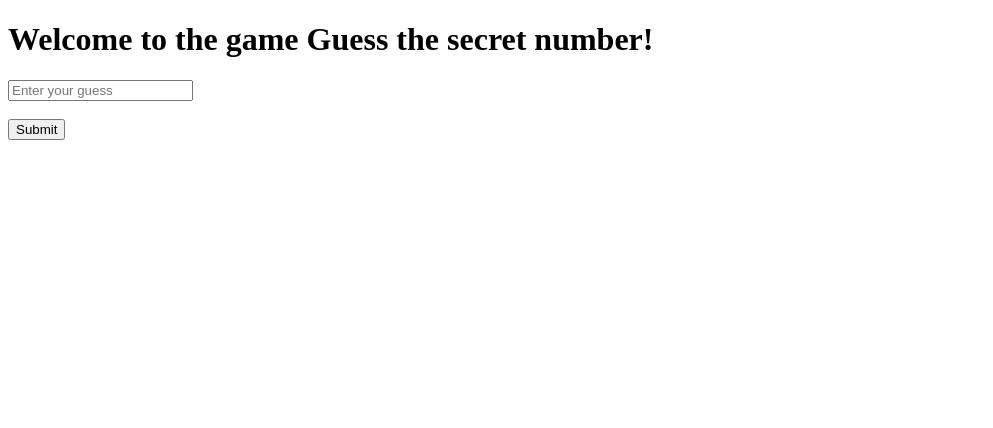
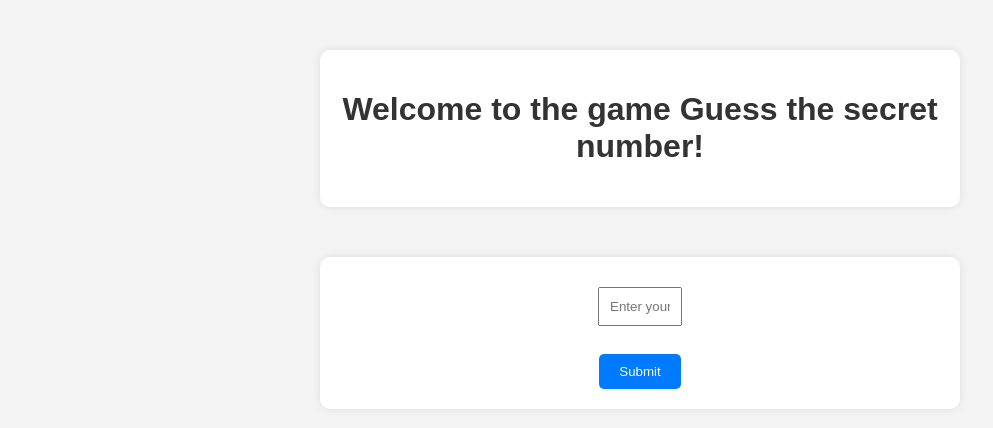
Before and after one commit to Mari0Marusic/Game, a Flask app: page / in a window 1280 px wide. Shown: the top 428 px of the page, without its empty margins (0-993 px from the left). Run offline with Flask 3, Linux system fonts and the light colour scheme.

Commit message:
Add files via upload

```diff
--- a/main.py
+++ b/main.py
@@ -32,5 +32,10 @@ def answer():
         message = "Your guess is wrong, Try something bigger!"
         return render_template("answer.html", message=message)
 
+@app.route("/google")
+def google():
+    return ("Thank you for playing!")
+
+
 if __name__ == '__main__':
     app.run(use_reloader=True)
--- /dev/null
+++ b/static/css/style.css
@@ -0,0 +1,55 @@
+body {
+    font-family: Arial, sans-serif;
+    background-color: #f4f4f4;
+    margin: 0;
+    padding: 0;
+    text-align: center;
+}
+
+h1 {
+    color: #333;
+}
+
+.container {
+    max-width: 600px;
+    margin: 50px auto;
+    padding: 20px;
+    background-color: #fff;
+    border-radius: 10px;
+    box-shadow: 0 0 10px rgba(0, 0, 0, 0.1);
+}
+
+input[type="text"] {
+    padding: 10px;
+    margin: 10px;
+    width: 60px;
+    text-align: center;
+}
+
+input[type="submit"] {
+    padding: 10px 20px;
+    margin: 10px;
+    background-color: #007bff;
+    color: #fff;
+    border: none;
+    border-radius: 5px;
+    cursor: pointer;
+}
+
+input[type="submit"]:hover {
+    background-color: #0056b3;
+}
+
+button[type="submit"] {
+    padding: 10px 20px;
+    background-color: #007bff;
+    color: #fff;
+    border: none;
+    border-radius: 5px;
+    cursor: pointer;
+    transition: background-color 0.3s ease;
+}
+
+button[type="submit"]:hover {
+    background-color: #0056b3;
+}
--- a/templates/base.html
+++ b/templates/base.html
@@ -4,12 +4,15 @@
     <meta charset="UTF-8">
     <meta name="viewport" content="width=device-width, initial-scale=1.0">
     <title>Guess the secret number</title>
+    <link rel="stylesheet" href="static/css/style.css">
 </head>
 <body>
+    <div class="container">
     <h1>Welcome to the game Guess the secret number!</h1>
-
+    </div>
     {% block content %}
 
     {% endblock content %}
+
 </body>
 </html>
--- a/templates/index.html
+++ b/templates/index.html
@@ -1,11 +1,11 @@
 {% extends "base.html" %}
 
 {% block content %}
-
+<div class="container">
     <form method="post" action="/answer">
-        <input type="text" name="guess" placeholder="Enter your guess">
+        <input type="text" id="guess" name="guess" placeholder="Enter your guess">
         <br><br>
         <button type="submit">Submit</button>
     </form>
-
+</div>
 {% endblock content %}
```
Also changed, not shown: templates/answer.html (+9 -2 lines).
